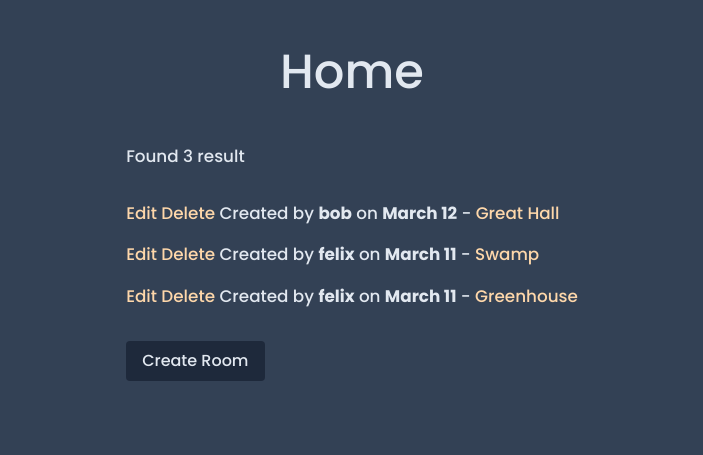
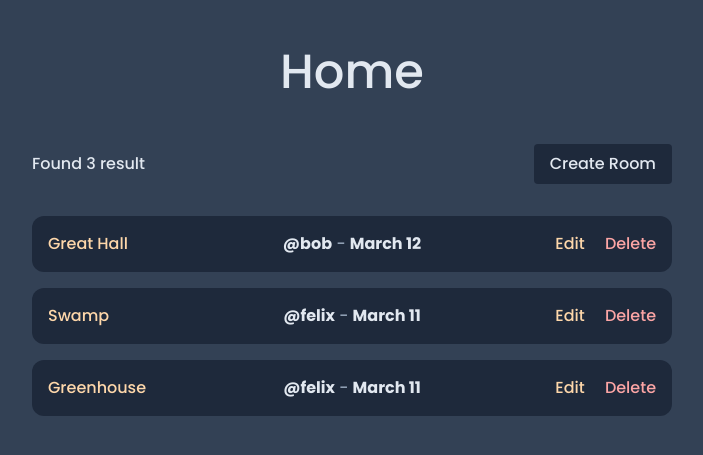
Before and after one commit to fexnagy/thx, a Django app: page / in a window 1280 px wide. Shown: the part 90-545 px from the top of the page, without its empty margins (288-991 px from the left). Run offline with Django 5.2, Linux system fonts and the light colour scheme; data comes from the database, SQL or seed files in the repository; some libraries are stand-ins or nearby versions.

Commit message:
improved homepage styling

```diff
--- a/base/templates/base/home.html
+++ b/base/templates/base/home.html
@@ -2,24 +2,31 @@
 
 <h1 class="text-5xl pb-12">Home</h1>
 
-<div>
-  <p class="pb-8">Found {{room_count}} result</p>
+<div class="flex flex-col justify-center align-baseline">
+  <div class="flex justify-between items-center mb-6">
+    <p>Found {{room_count}} result</p>
+    <button
+      class="bg-slate-800 hover:text-orange-200 font-bold py-2 px-4 rounded"
+    >
+      <a href="{% url 'create' %}">Create Room</a>
+    </button>
+  </div>
+
   {% for room in rooms %}
-  <p class="pb-4">
-    <a href="{% url 'edit' room.id %}" class="text-orange-200">Edit</a>
-    <a href="{% url 'delete' room.id %}" class="text-orange-200">Delete</a>
-    <span
-      >Created by <strong>{{room.host.username}}</strong> on
-      <strong>{{room.created|date:"F d"}}</strong> -
-    </span>
-    <a href="{% url 'room' room.id %}" class="text-orange-200">{{room.name}}</a>
-  </p>
+  <div class="my-2 bg-slate-800 rounded-xl p-4 flex justify-between w-[40rem]">
+    <div class="w-72">
+      <a href="{% url 'room' room.id %}" class="text-orange-200">{{room.name}}</a>
+    </div>
+    <div class="text-slate-400 w-72 text-center">
+      <strong>@{{room.host.username}}</strong> -
+      <strong>{{room.created|date:"F d"}}</strong>
+    </div>
+    <div class="w-72 text-end">
+      <a href="{% url 'edit' room.id %}" class="text-orange-200 mr-4">Edit</a>
+      <a href="{% url 'delete' room.id %}" class="text-red-300">Delete</a>
+    </div>
+  </div>
   {% endfor %}
-  <button
-    class="bg-slate-800 hover:text-orange-200 font-bold py-2 px-4 mt-4 rounded"
-  >
-    <a href="{% url 'create' %}">Create Room</a>
-  </button>
 </div>
 
 {% endblock %}
--- a/base/templates/base/room.html
+++ b/base/templates/base/room.html
@@ -2,9 +2,7 @@
 
 <h1 class="text-5xl pb-12">{{room.name}}</h1>
 
-<div>
-  <p class="text-slate-400 italic">{{room.description}}</p>
-</div>
+<p class="text-slate-400 italic">{{room.description}}</p>
 
 <!-- TODO: Display messages that belong to the room -->
 
--- a/static/style.css
+++ b/static/style.css
@@ -13,10 +13,6 @@
   font-family: "Poppins", sans-serif;
   font-weight: 500;
   color: #e2e8f0;
-}
-
-p {
-  font-size: 1.05rem;
 }
 
 a, button {
--- a/static/style.sass
+++ b/static/style.sass
@@ -10,9 +10,6 @@
     font-family: 'Poppins', sans-serif
     font-weight: 500
     color: #e2e8f0
-
-p
-    font-size: 1.05rem
 
 a, button
     user-select: none
```
Also changed, not shown: 1 other file.
